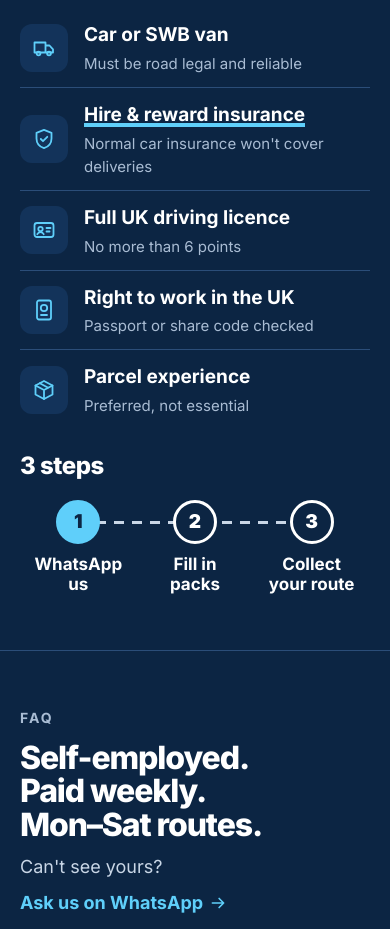
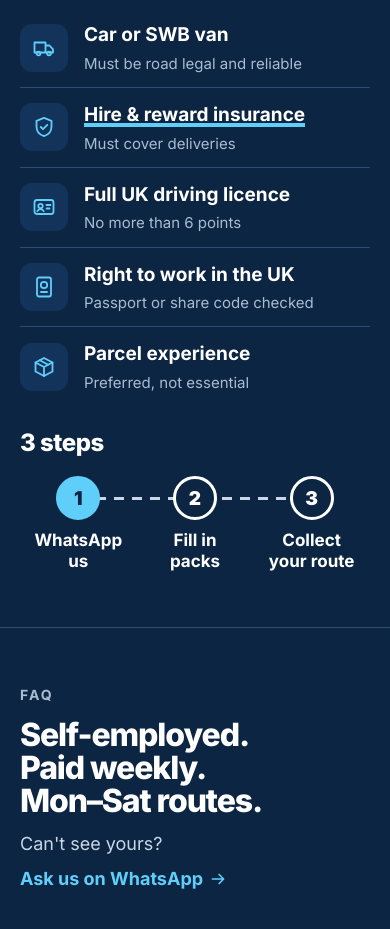
Before and after one commit to 2rmk4dsfrm-star/harlem, a plain HTML site: page index.html in a window 390 px wide. Shown: the part 4580-5509 px from the top of the page. Drawn offline with Linux system fonts and the light colour scheme.

Commit message:
Phone insurance line: Must cover deliveries
Co-Authored-By: Claude Opus 5.5 <noreply@anthropic.com>
Claude-Session: https://claude.ai/code/session_01G1cuJ5EaaWNf5ZjF3nsmQo

```diff
--- a/index.html
+++ b/index.html
@@ -259,7 +259,7 @@
         </figure>
         <ul class="ticks">
           <li><span class="tile" aria-hidden="true"><svg class="ic"><use href="#i-van"/></svg></span><div><b>Car or SWB van</b><small class="narrow-only">Must be road legal and reliable</small><small class="wide-only">Your own vehicle.</small></div></li>
-          <li><span class="tile" aria-hidden="true"><svg class="ic"><use href="#i-shield"/></svg></span><div><b><u class="hivis">Hire &amp; reward insurance</u></b><small class="narrow-only">Normal car insurance won't cover deliveries</small><small class="wide-only">Standard car or van insurance doesn't cover you to deliver parcels for payment.</small></div></li>
+          <li><span class="tile" aria-hidden="true"><svg class="ic"><use href="#i-shield"/></svg></span><div><b><u class="hivis">Hire &amp; reward insurance</u></b><small class="narrow-only">Must cover deliveries</small><small class="wide-only">Standard car or van insurance doesn't cover you to deliver parcels for payment.</small></div></li>
           <li><span class="tile" aria-hidden="true"><svg class="ic"><use href="#i-id"/></svg></span><div><b>Full UK driving licence</b><small class="narrow-only">No more than 6 points</small><small class="wide-only">You'll be asked for it in your application pack.</small></div></li>
           <li><span class="tile" aria-hidden="true"><svg class="ic"><use href="#i-passport"/></svg></span><div><b>Right to work in the UK</b><small class="narrow-only">Passport or share code checked</small><small class="wide-only">We check this for every driver.</small></div></li>
           <li><span class="tile" aria-hidden="true"><svg class="ic"><use href="#i-box"/></svg></span><div><b>Parcel experience</b><small class="narrow-only">Preferred, not essential</small><small class="wide-only">Preferred, but tell us about any driving work you've done.</small></div></li>
```
